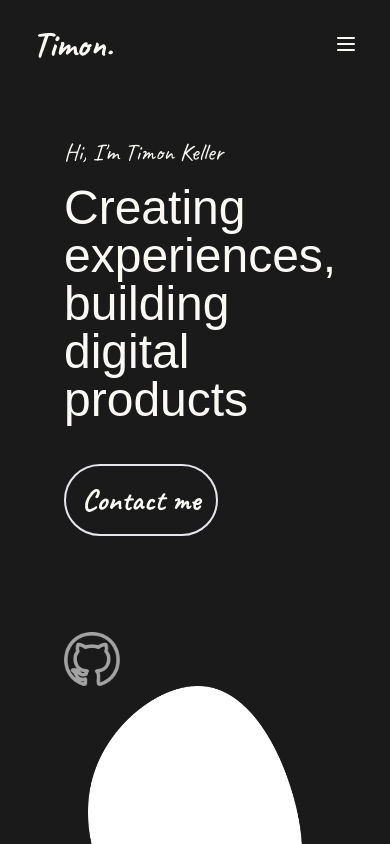
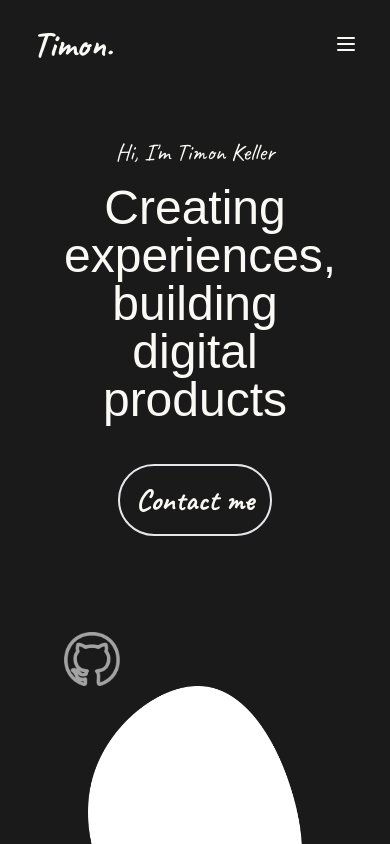
Before and after one commit to TimonKeller/Portfolio, a Next.js app: page / in a window 390 px wide. Shown: the top 844 px of the page. Built offline with nearby package versions, Linux system fonts and the light colour scheme.

Commit message:
center top for mobile

```diff
--- a/components/TopPart.jsx
+++ b/components/TopPart.jsx
@@ -4,23 +4,22 @@ import Image from 'next/image'
 const TopPart = () => {
   return (
     <div className='container px-16 md:py-16 md:flex md:flex-row gap-x-8 items-center'>
-        <div className='flex flex-col gap-y-4'>
-            <a className='font-caveat text-2xl text-text'> {"Hi, I'm Timon Keller"} </a>
-            <p className='text-5xl md:text-6xl text-text'>Creating experiences, building digital products </p>
-            <a href="mailto:timon.keller@bluewin.ch">
+        <div className='flex flex-col gap-y-4 tex-center'>
+            <a className='text-center md:text-start font-caveat text-2xl text-text'> {"Hi, I'm Timon Keller"} </a>
+            <p className='text-center md:text-start text-5xl md:text-6xl text-text'>Creating experiences, building digital products </p>
+            <a href="mailto:timon.keller@bluewin.ch" className='self-center md:self-start'>
                 <button className='font-caveat text-text font-bold text-3xl mt-6 border-2 rounded-full p-4 hover:bg-white hover:text-black'>
                     Contact me
                 </button>
             </a>
         </div>
-        <div className='scale-100 mt-24 md:mt-0 md:w-3/5 flex flex-col'>
+        <div className='scale-100 w-full mt-24 md:mt-0 md:w-3/5 flex flex-col'>
             <a
             className='w-14 inline-block opacity-60 hover:opacity-100'
             href="https://github.com/TimonKeller"
             target="_blank"
             rel='noreferrer'>
                 <img
-
                 src='/github_profile.png'
                 alt="github"/>
             </a>
```
